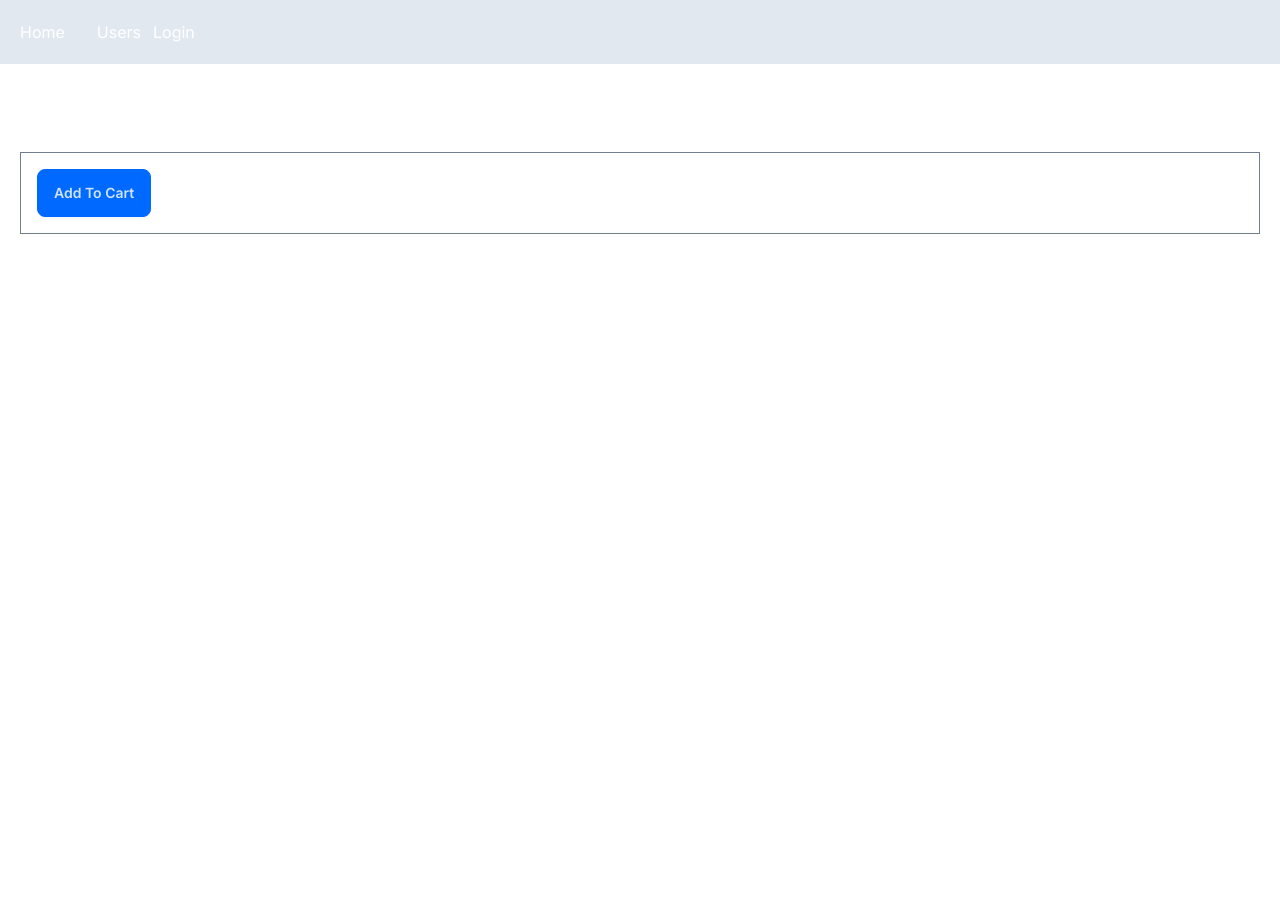
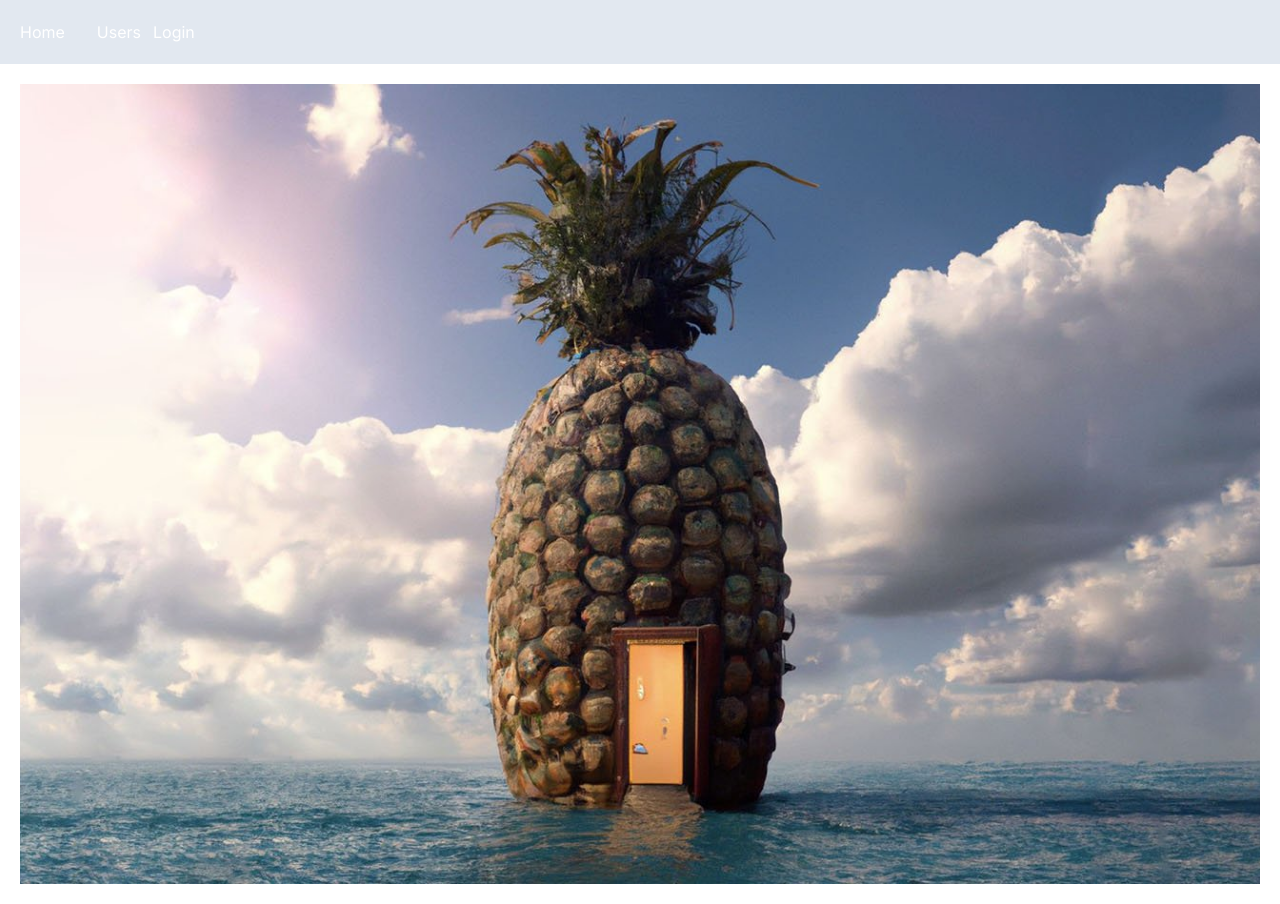
Before and after one commit to funkybooboo/javascript_practice, a Next.js app: page / in a window 1280 px wide. Before the commit the page ends 800 px from the top, so only its background shows below. Built offline with nearby package versions, Linux system fonts and the light colour scheme; no server answers.

Commit message:
dealing with images

```diff
--- a/app/page.tsx
+++ b/app/page.tsx
@@ -1,17 +1,21 @@
 
-import ProductCard from "./components/ProductCard/ProductCard";
-import Link from "next/link";
-import {getServerSession} from "next-auth";
-import { authOptions } from "@/app/api/auth/[...nextauth]/route";
+import Image from 'next/image';
+import pineapple from '@/public/images/pineapple.jpg';
 
 export default async function Home() {
-    const session = await getServerSession(authOptions);
 
   return (
-    <main>
-      <h1>Hello {session && <span>{session.user!.name}</span>}</h1>
-        <Link href={"/users"}>Users</Link>
-        <ProductCard/>
+    <main className={"relative h-screen"}>
+        <p>My Next App home page!</p>
+        <Image
+            src={pineapple}
+            alt={"Pineapple"}
+            fill
+            className={"object-cover"}
+            sizes={"(max-width 480px) 100vw, (max-width: 768) 50vw, 33vw"}
+            quality={75}
+            priority
+        />
     </main>
   );
 }
```
Also changed, not shown: public/images/pineapple.jpg (added).
